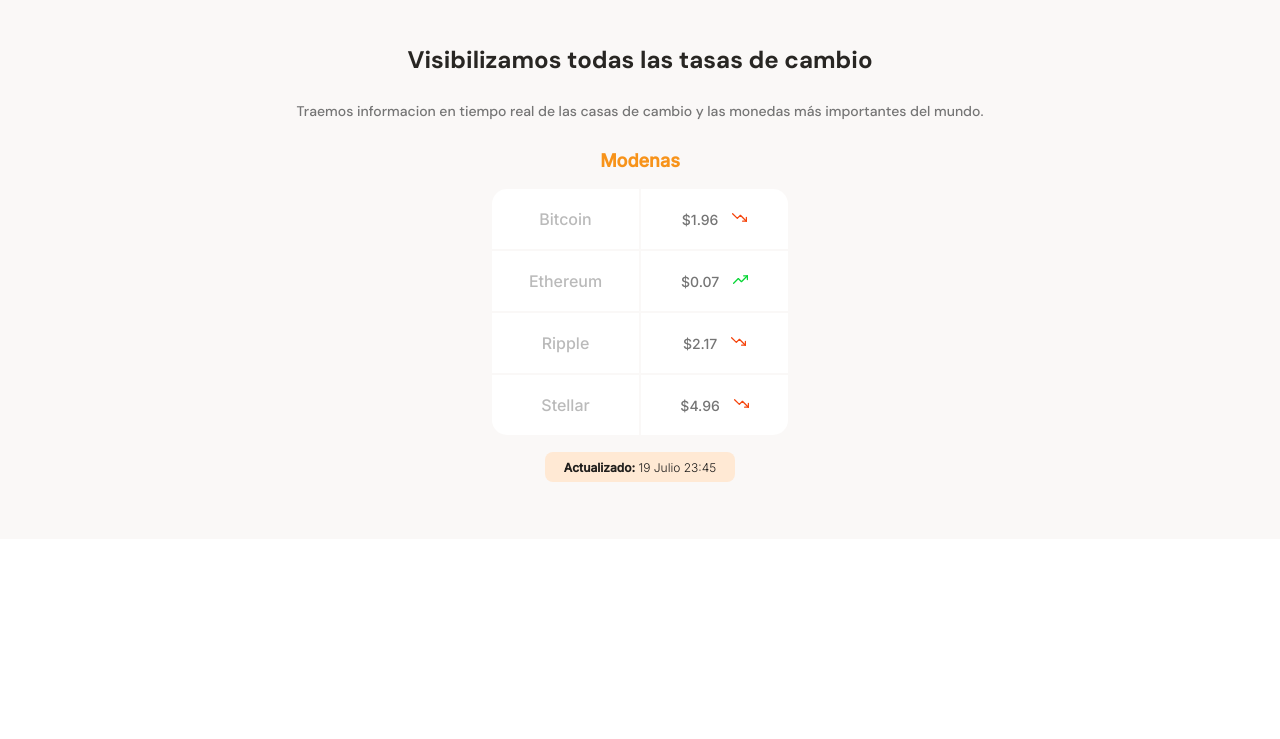
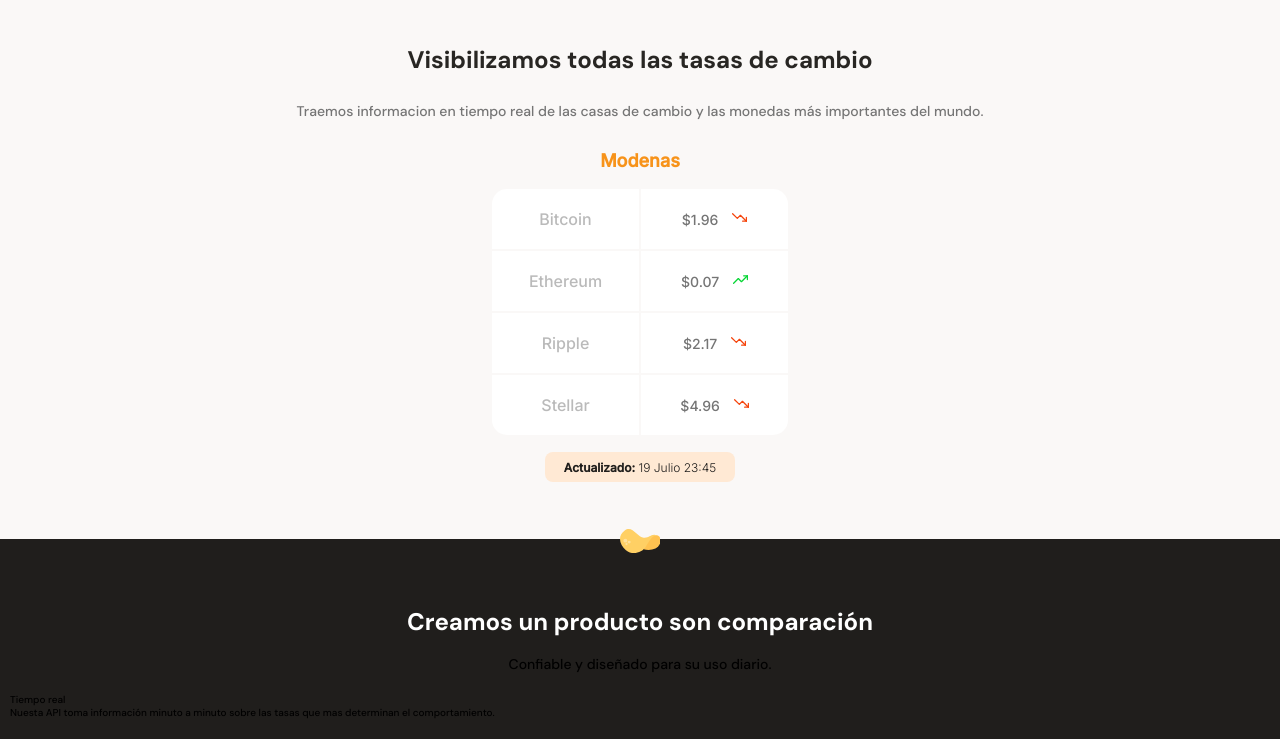
Before and after one commit to xavicci/html-css, a plain HTML site: page MobileFirst/index.html in a window 1280 px wide. Shown: the part 617-1356 px from the top of the page. Before the commit the page ends 1156 px from the top, so only its background shows below. Drawn offline with Linux system fonts and the light colour scheme.

Commit message:
chapter20

```diff
--- a/MobileFirst/index.html
+++ b/MobileFirst/index.html
@@ -61,14 +61,17 @@
             </section>
         </section>
         <section class="main-product-detail">
-            <span></span>
-            <div>
-                <h2></h2>
-                <p></p>
+            <span class="product-detail--batata-logo"></span>
+            <div class="product-detail--title">
+                <h2>Creamos un producto son comparación</h2>
+                <p>Confiable y diseñado para su uso diario.</p>
             </div>
-            <section>
-                <article>
-                    <span></span>
+            <section class="product-cards--container">
+                <article class="product-detail--card">
+                    <span class="clock"></span>
+                    <p class="product--card-title">Tiempo real</p>
+                    <p class="product-card-body">Nuesta API toma información minuto a minuto sobre las tasas que mas
+                        determinan el comportamiento.</p>
                 </article>
             </section>
         </section>
--- a/MobileFirst/style.css
+++ b/MobileFirst/style.css
@@ -75,7 +75,7 @@ header img {
 }
 
 
-/* position absolute toma como referencia a su padre siempre y cuando el padre este posicionado, caso contrario toma al padre mas cercano y si ninguno lo tiene toma como referencia html */
+/* position absolute toma como referencia a su padre siempre y cuando el padre este posicionado como relative, caso contrario toma al padre mas cercano y si ninguno lo tiene toma como referencia html */
 /*
 left: 0;
 right: 0;       <<<< así se centra divs
@@ -261,3 +261,48 @@ main {
     line-height: 1.5rem;
     color: var(--warm-black);
 }
+
+.main-product-detail {
+    position: relative;
+    width: 100%;
+    min-width: 320px;
+    height: auto;
+    padding: 20px 10px;
+    background-color: var(--warm-black);
+}
+
+.product-detail--batata-logo {
+    position: absolute;
+    width: 40px;
+    height: 25px;
+    background: url('./assets/icons/batata.svg');
+    left: 0;
+    right: 0;
+    margin: 0 auto;
+    top: -10px;
+}
+
+.product-detail--title {
+    width: 90%;
+    min-width: 288px;
+    height: auto;
+    margin: 0 auto;
+    margin-top: 50px;
+    text-align: center;
+}
+
+.product-detail--title h2 {
+    margin-bottom: 20px;
+    font-size: 2.4rem;
+    font-weight: bold;
+    line-height: 2.6rem;
+    color: var(--just-white);
+}
+
+.product-detail--title p {
+    margin-bottom: 20px;
+    font-size: 1.4rem;
+    font-weight: 500;
+    line-height: 1.8rem;
+    color:
+}
```
